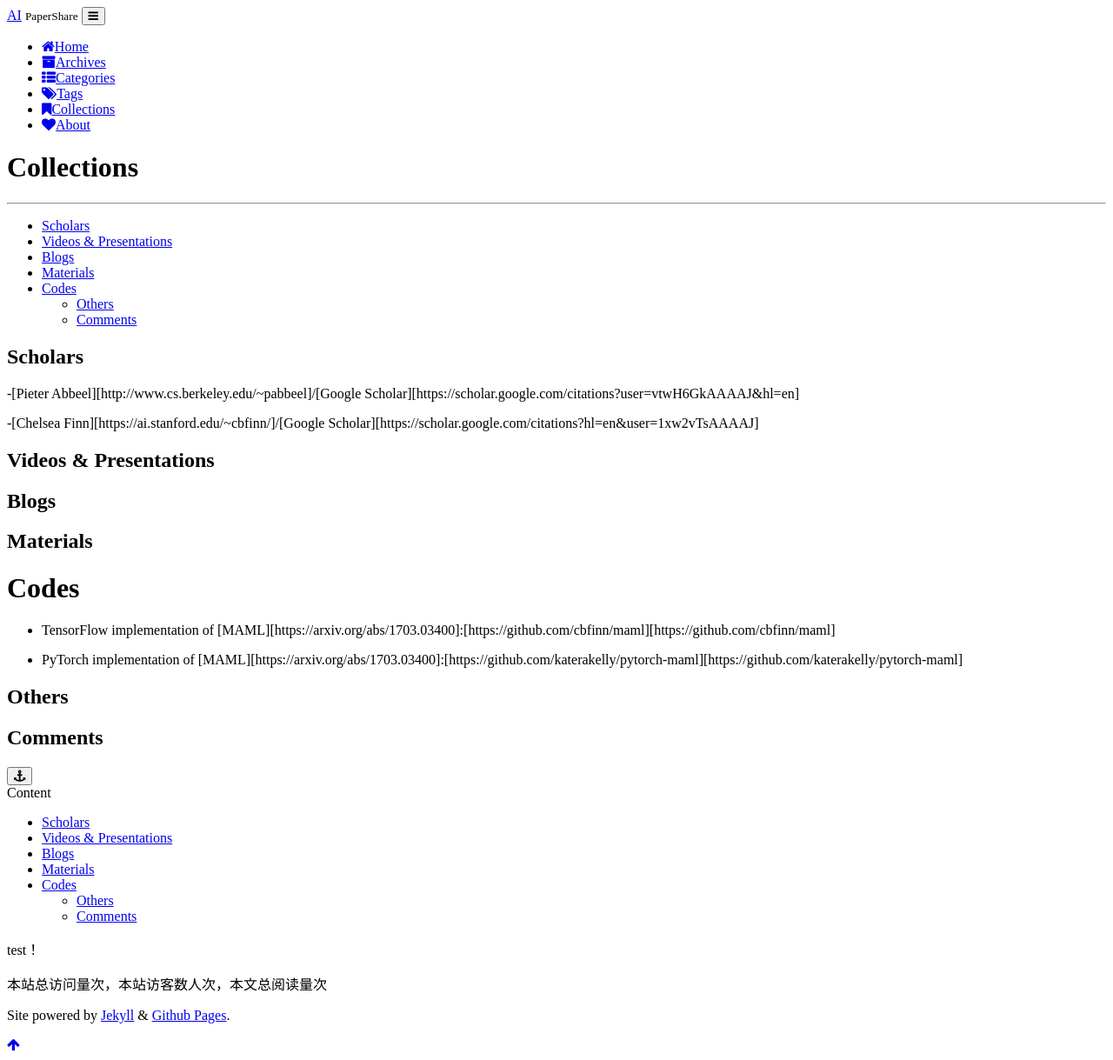
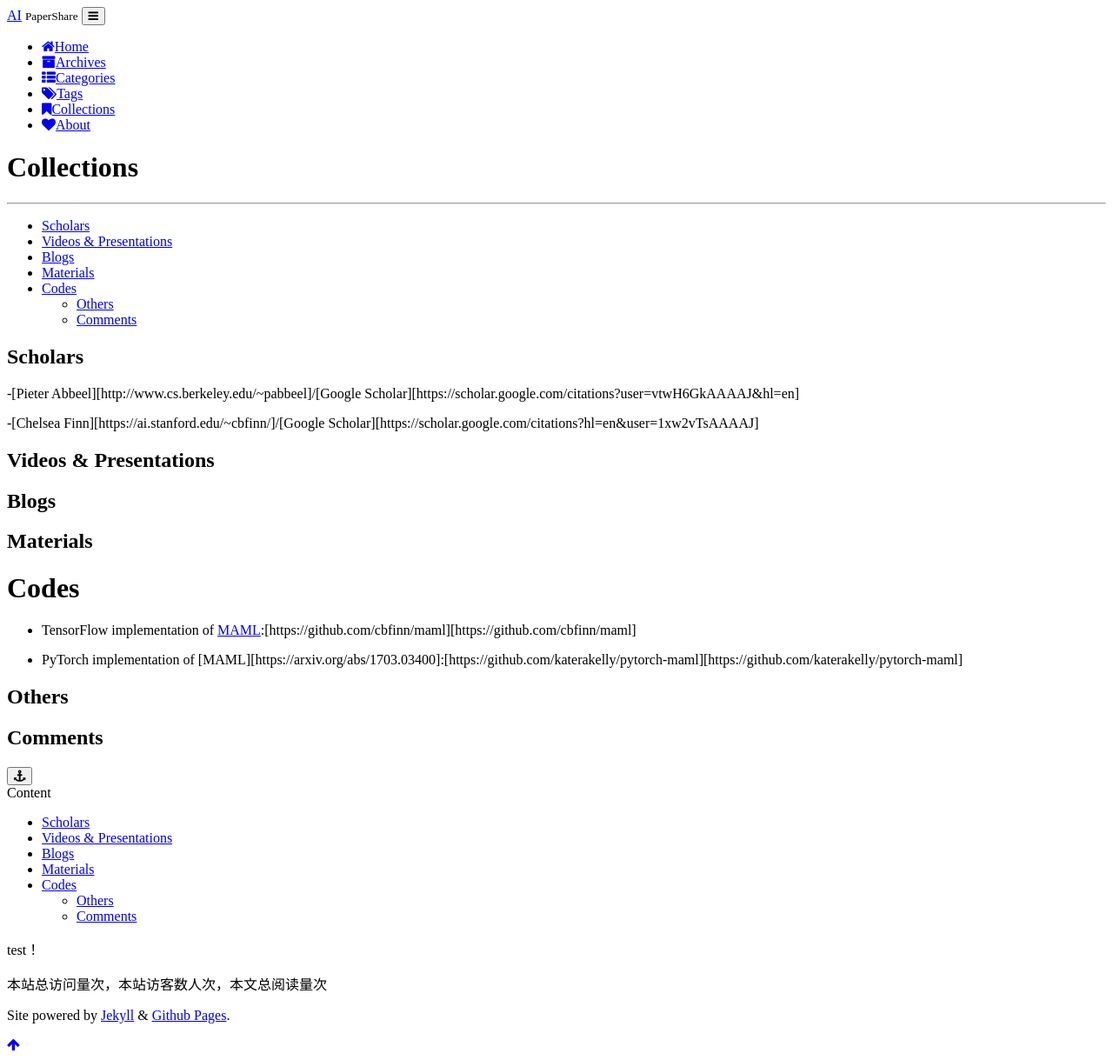
Before and after one commit to tyliu22/tyliu22.github.io, a Jekyll site: the page built from page/3collections.md, in a window 1280 px wide. Shown: the whole page at 87% size. Built offline with Jekyll 4.4.1, drawn with Linux system fonts in a browser that asks for light colours; comment, search, counter and statistics services are not loaded; a style sheet for code colours, icons or effects is not loaded.

Commit message:
Update 3collections.md

```diff
--- a/page/3collections.md
+++ b/page/3collections.md
@@ -23,9 +23,10 @@ type: page
 
 ## Materials
 # Codes
-- TensorFlow implementation of [MAML][https://arxiv.org/abs/1703.03400]:[https://github.com/cbfinn/maml][https://github.com/cbfinn/maml]
+- TensorFlow implementation of [MAML](https://arxiv.org/abs/1703.03400):[https://github.com/cbfinn/maml][https://github.com/cbfinn/maml]
 
 - PyTorch implementation of [MAML][https://arxiv.org/abs/1703.03400]:[https://github.com/katerakelly/pytorch-maml][https://github.com/katerakelly/pytorch-maml]
+
 
 
 ## Others
```
